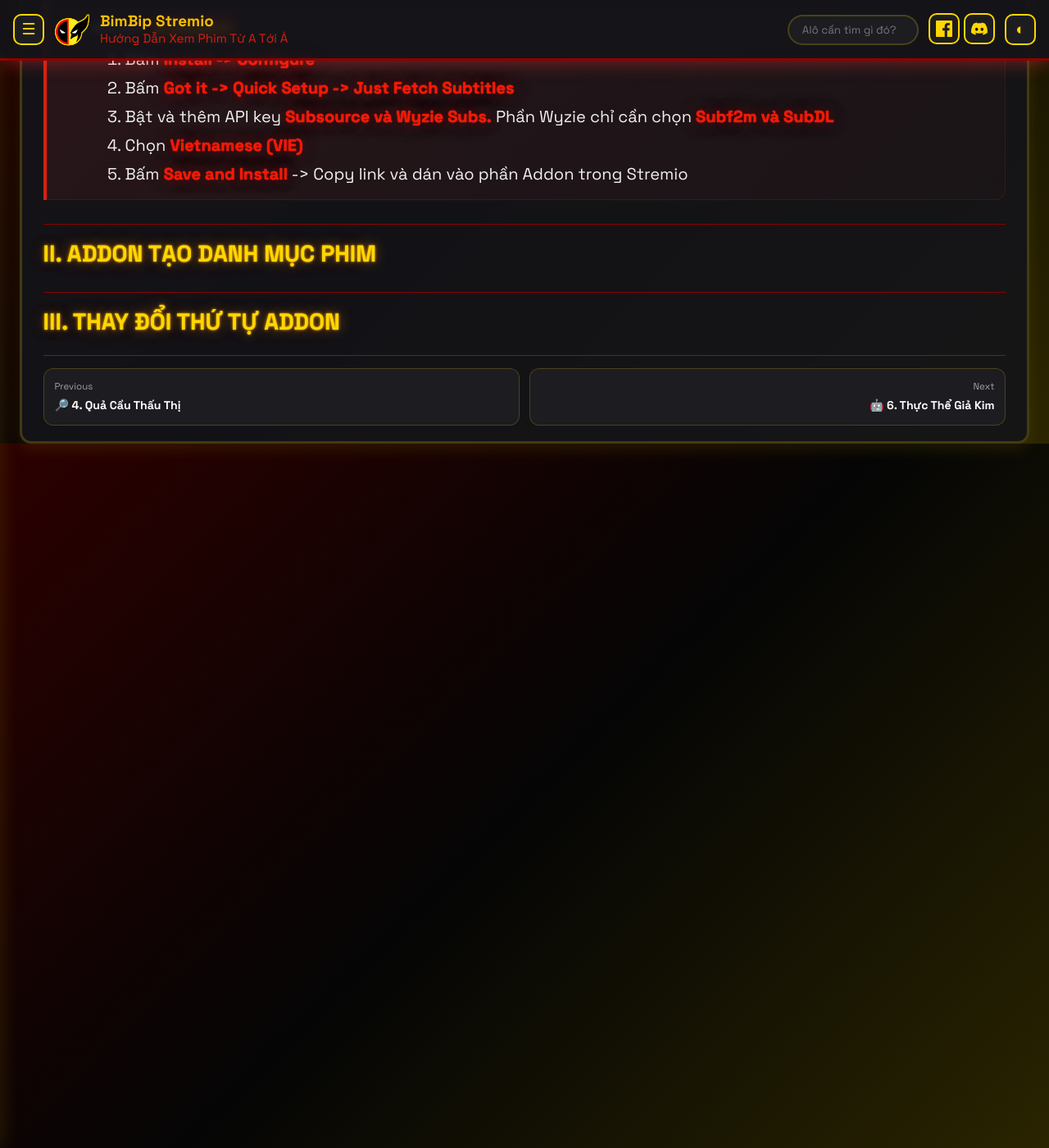
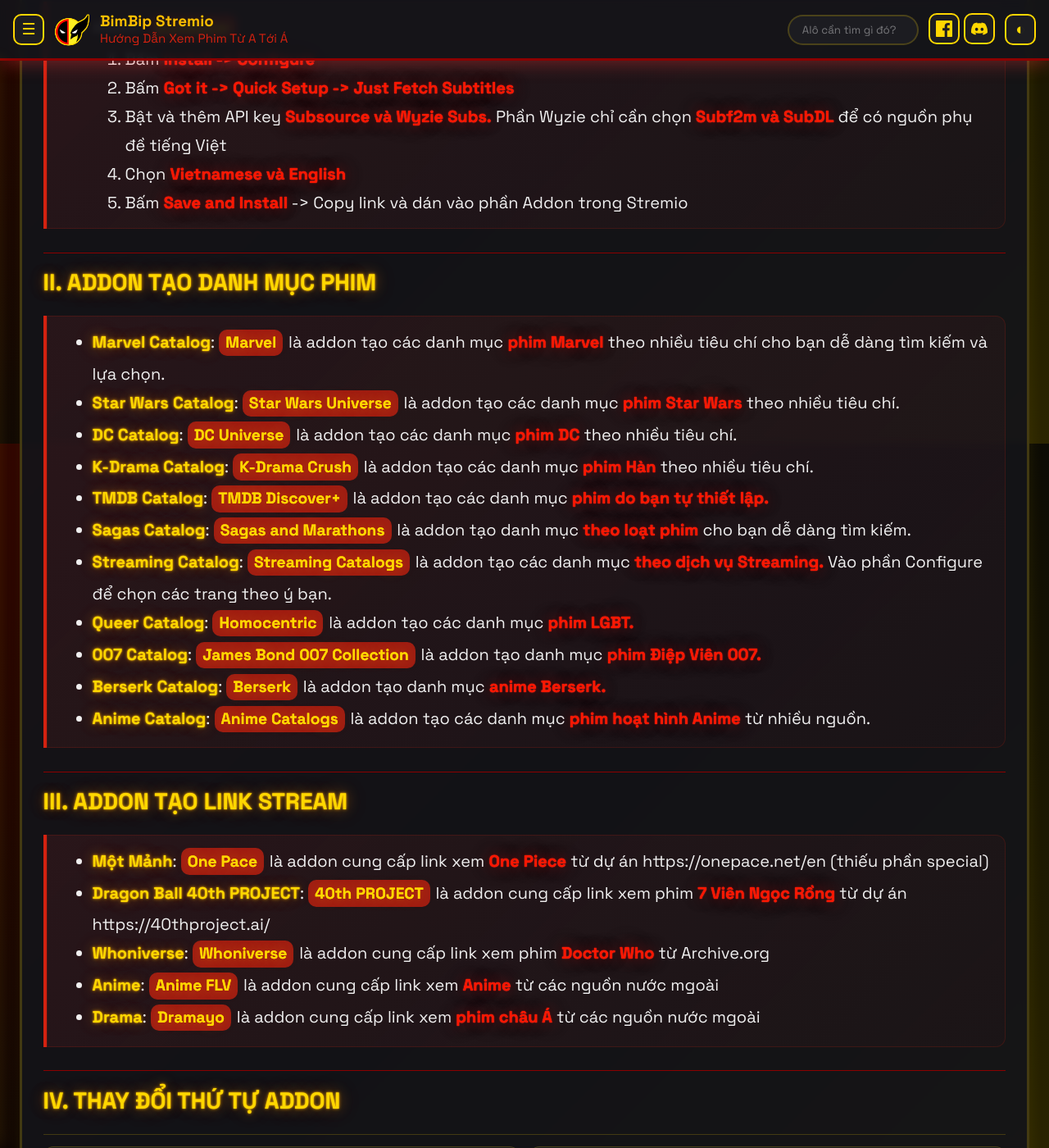
Before and after one commit to bimbipsubteam/bimbip-stremio, a Jekyll site: the page built from docs/guide/5-Addon-Expanding.md, in a window 1280 px wide and 1400 px high, scrolled down 359 px. Shown: the whole window at 82% size. Built offline with Jekyll 4.4.1, drawn with Linux system fonts in a browser that asks for light colours.

Commit message:
Update 5-Addon-Expanding.md

```diff
--- a/docs/guide/5-Addon-Expanding.md
+++ b/docs/guide/5-Addon-Expanding.md
@@ -9,10 +9,29 @@
 >* Addon [**SubMaker**](https://stremio-addons.net/addons/submaker-elfhosted)
 >1. Bấm **<mark2>Install -> Configure</mark2>**
 >2. Bấm **<mark2>Got it -> Quick Setup -> Just Fetch Subtitles</mark2>**
->3. Bật và thêm API key **<mark2>Subsource và Wyzie Subs.</mark2>** Phần Wyzie chỉ cần chọn **<mark2>Subf2m và SubDL</mark2>**
->4. Chọn **<mark2>Vietnamese (VIE)</mark2>**
+>3. Bật và thêm API key **<mark2>Subsource và Wyzie Subs.</mark2>** Phần Wyzie chỉ cần chọn **<mark2>Subf2m và SubDL</mark2>** để có nguồn phụ đề tiếng Việt
+>4. Chọn **<mark2>Vietnamese và English </mark2>**
 >5. Bấm **<mark2>Save and Install</mark2>** -> Copy link và dán vào phần Addon trong Stremio
 
 ## II. Addon tạo danh mục phim
+>* **<mark>Marvel Catalog</mark>**: [**Marvel**](https://stremio-addons.net/addons/marvel) là addon tạo các danh mục **<mark2>phim Marvel</mark2>** theo nhiều tiêu chí cho bạn dễ dàng tìm kiếm và lựa chọn.
+>* **<mark>Star Wars Catalog</mark>**: [**Star Wars Universe**](https://stremio-addons.net/addons/star-wars-universe) là addon tạo các danh mục **<mark2>phim Star Wars</mark2>** theo nhiều tiêu chí.
+>* **<mark>DC Catalog</mark>**: [**DC Universe**](https://stremio-addons.net/addons/dc-universe) là addon tạo các danh mục **<mark2>phim DC</mark2>** theo nhiều tiêu chí.
+>* **<mark>K-Drama Catalog</mark>**: [**K-Drama Crush**](https://stremio-addons.net/addons/k-dramas-binged) là addon tạo các danh mục **<mark2>phim Hàn</mark2>** theo nhiều tiêu chí.
+>* **<mark>TMDB Catalog</mark>**: [**TMDB Discover+**](https://stremio-addons.net/addons/tmdb-discover+) là addon tạo các danh mục **<mark2>phim do bạn tự thiết lập.</mark2>**
+>* **<mark>Sagas Catalog</mark>**: [**Sagas and Marathons**](https://stremio-addons.net/addons/sagas-and-marathons) là addon tạo danh mục **<mark2>theo loạt phim</mark2>** cho bạn dễ dàng tìm kiếm.
+>* **<mark>Streaming Catalog</mark>**: [**Streaming Catalogs**](https://stremio-addons.net/addons/streaming-catalogs) là addon tạo các danh mục **<mark2>theo dịch vụ Streaming.</mark2>** Vào phần Configure để chọn các trang theo ý bạn.
+>* **<mark>Queer Catalog</mark>**: [**Homocentric**](https://stremio-addons.net/addons/homocentric) là addon tạo các danh mục **<mark2>phim LGBT.</mark2>**
+>* **<mark>007 Catalog</mark>**: [**James Bond 007 Collection**](https://stremio-addons.net/addons/007-james-bond-collection-(official)) là addon tạo danh mục **<mark2>phim Điệp Viên 007.</mark2>**
+>* **<mark>Berserk Catalog</mark>**: [**Berserk**](https://stremio-addons.net/addons/berserk) là addon tạo danh mục **<mark2>anime Berserk.</mark2>**
+>* **<mark>Anime Catalog</mark>**: [**Anime Catalogs**](https://stremio-addons.net/addons/anime-catalogs) là addon tạo các danh mục **<mark2>phim hoạt hình Anime</mark2>** từ nhiều nguồn.
 
-## III. Thay đổi thứ tự Addon
+
+## III. Addon tạo link stream
+>* **<mark>Một Mảnh</mark>**: [**One Pace**](https://stremio-addons.net/addons/one-pace-addon) là addon cung cấp link xem **<mark2>One Piece</mark2>** từ dự án https://onepace.net/en (thiếu phần special)
+>* **<mark>Dragon Ball 40th PROJECT</mark>**: [**40th PROJECT**](https://stremio-addons.net/addons/40th-project) là addon cung cấp link xem phim **<mark2>7 Viên Ngọc Rồng</mark2>** từ dự án https://40thproject.ai/
+>* **<mark>Whoniverse</mark>**: [**Whoniverse**](https://stremio-addons.net/addons/whoniverse) là addon cung cấp link xem phim **<mark2>Doctor Who</mark2>** từ Archive.org
+>* **<mark>Anime</mark>**: [**Anime FLV**](https://stremio-addons.net/addons/animeflv) là addon cung cấp link xem **<mark2>Anime</mark2>** từ các nguồn nước mgoài
+>* **<mark>Drama</mark>**: [**Dramayo**](https://stremio-addons.net/addons/dramayo) là addon cung cấp link xem **<mark2>phim châu Á</mark2>** từ các nguồn nước mgoài
+
+## IV. Thay đổi thứ tự Addon
```
